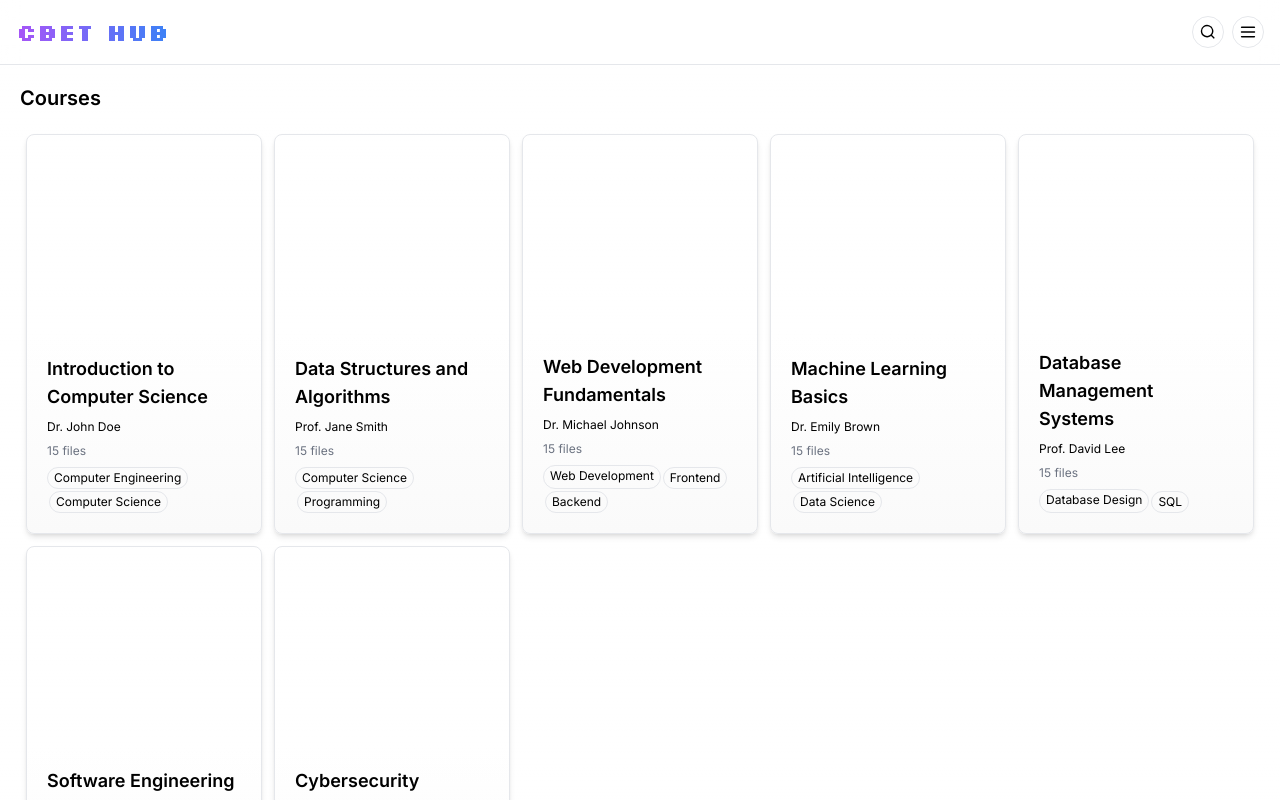
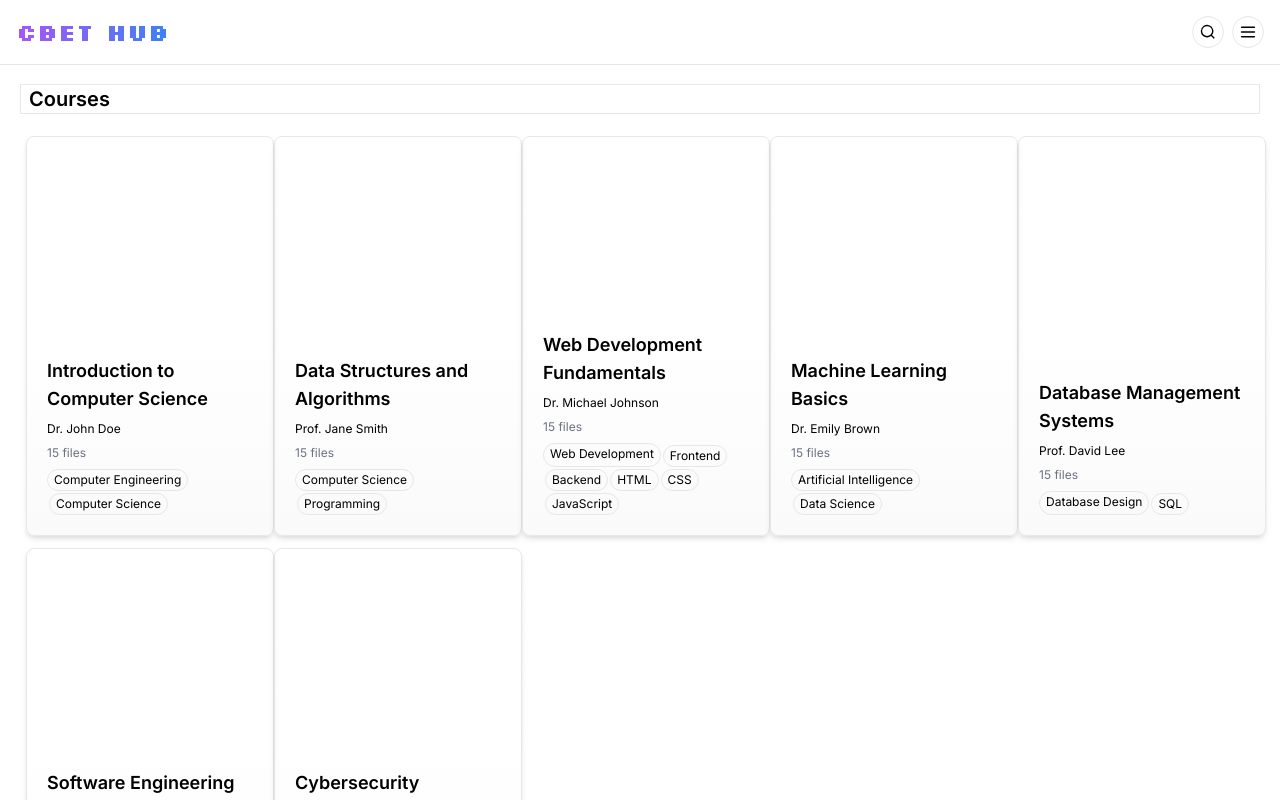
Before and after one commit to jdboachie/cbethub, a Next.js app: page / in a window 1280 px wide. Shown: the top 800 px of the page. Built offline with nearby package versions, Linux system fonts and the light colour scheme.

Commit message:
dev update

```diff
--- a/app/page.tsx
+++ b/app/page.tsx
@@ -24,12 +24,12 @@ const Home = () => {
             className='w-full p-5 pt-16 space-y-4 max-w-7xl'
         >
             <p
-                className='text-left text-xl font-semibold dark:text-[#eee]'
+                className='w-full border px-2 text-left text-xl font-semibold dark:text-[#eee]'
             >
                 Courses
             </p>
             <div className='w-full max-sm:justify-center max-lg:justify-center flex'>
-                <div className="w-fit grid grid-cols-5 max-sm:grid-cols-2 max-md:grid-cols-3 max-lg:grid-cols-4">
+                <div className="w-fit grid grid-cols-5 max-sm:grid-cols-1 max-md:grid-cols-3 max-lg:grid-cols-4">
                     <CourseCard
                         courseName='Introduction to Computer Science'
                         lecturerName='Dr. John Doe'
@@ -43,7 +43,7 @@ const Home = () => {
                     <CourseCard
                         courseName='Web Development Fundamentals'
                         lecturerName='Dr. Michael Johnson'
-                        tags={['Web Development', 'Frontend', 'Backend']}
+                        tags={['Web Development', 'Frontend', 'Backend', 'HTML', 'CSS', 'JavaScript']}
                     />
                     <CourseCard
                         courseName='Machine Learning Basics'
--- a/components/CourseCard.tsx
+++ b/components/CourseCard.tsx
@@ -15,7 +15,7 @@ const CourseCard = (
 ) => {
   return (
     <div
-        className='border dark:border-[#333] rounded-lg w-fit h-[50vh] max-sm:h-fit p-5 justify-end items-start flex flex-col space-y-2 m-1.5 cursor-pointer
+        className='border dark:border-[#333] rounded-lg w-full h-[50vh] max-sm:h-fit p-5 justify-end items-start flex flex-col space-y-2 m-1.5 cursor-pointer
                 bg-gradient-to-b from-transparent via-transparent to-zinc-50 shadow-md transition duration-300 ease-in-out hover:shadow-lg
                 dark:from-[#111] dark:via-[#111] dark:to-zinc-900 dark:shadow-lg'
     >
```
